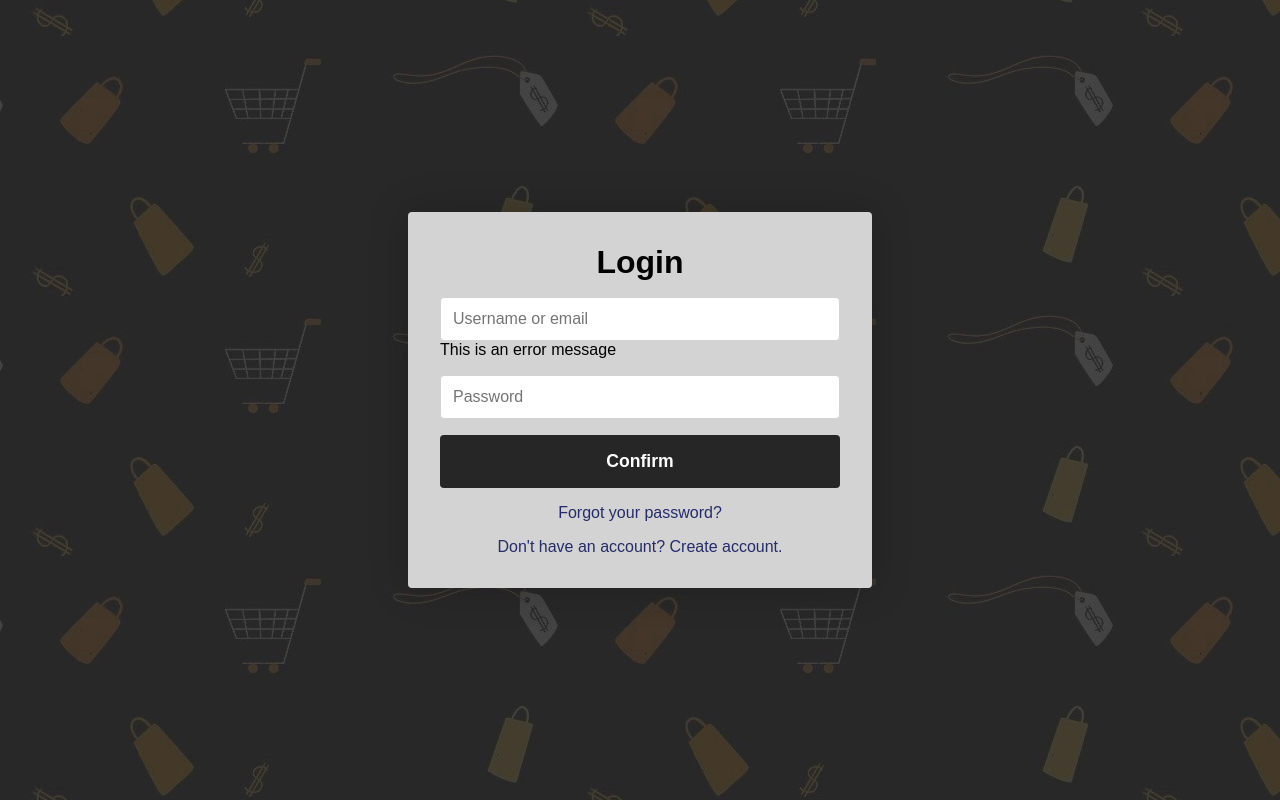
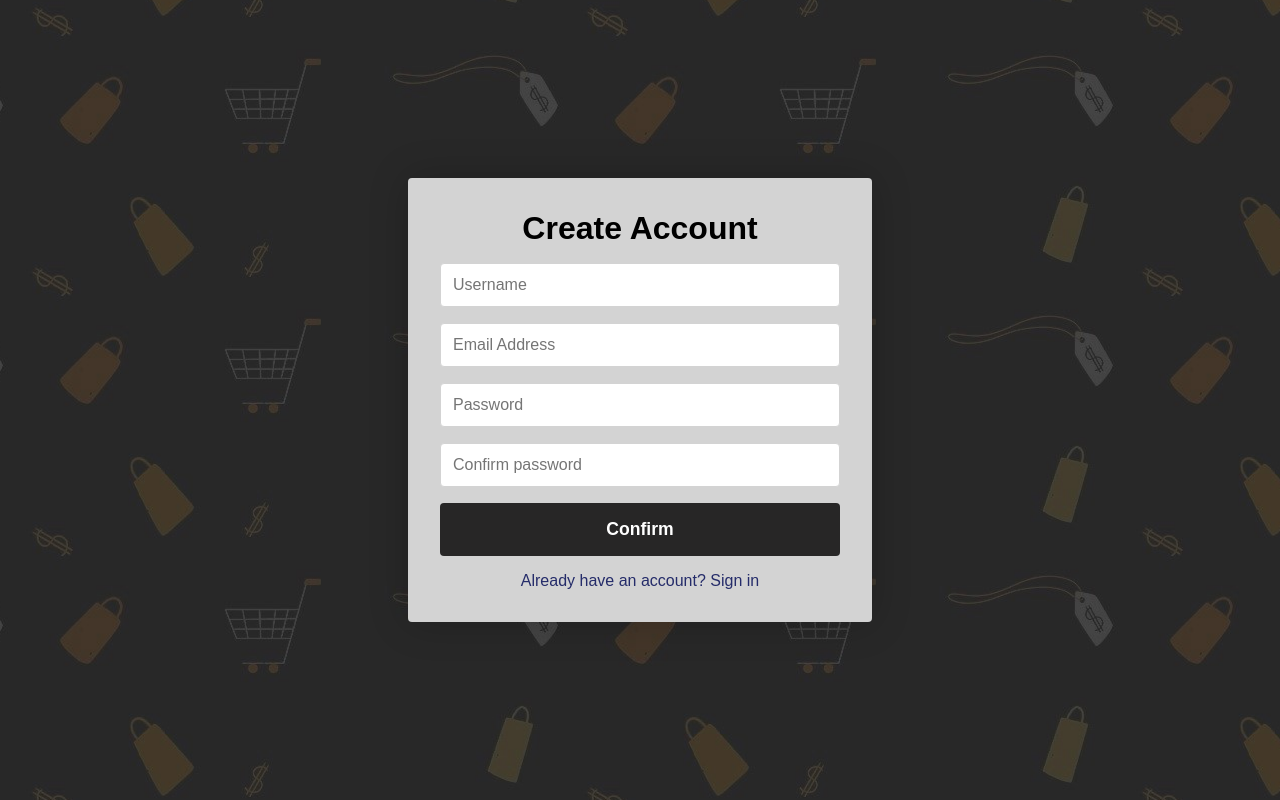
Before and after one commit to AGhanbariDev/Shopping-Website, a plain HTML site: page index.html in a window 1280 px wide. Both pictures are taken after a click on the link "Don't have an account? Create account.". Drawn offline with Linux system fonts and the light colour scheme.

Commit message:
Update
Improved on the login/register system.

```diff
--- a/index.html
+++ b/index.html
@@ -22,7 +22,7 @@
 
             <div class="form__input-group">
                 <input type="text" class="form__input" autofocus placeholder="Username or email">
-                <div class="form__input-error-message">This is an error message</div>
+                <div class="form__input-error-message form--hidden">This is an error message</div>
             </div>
 
             <div class="form__input-group">
@@ -41,7 +41,37 @@
 
         </form>
 
-        <form class="form" id="signup">
+        <form class="form form--hidden" id="createAccount">
+
+            <h1 class="form__title">Create Account</h1>
+
+            <div class="form__message form__message--error"></div>
+
+            <div class="form__input-group">
+                <input type="text" class="form__input" autofocus placeholder="Username">
+                <div class="form__input-error-message form--hidden">This is an error message</div>
+            </div>
+
+            <div class="form__input-group">
+                <input type="text" class="form__input" autofocus placeholder="Email Address">
+                <div class="form__input-error-message form--hidden">This is an error message</div>
+            </div>
+
+            <div class="form__input-group">
+                <input type="password" class="form__input" placeholder="Password">
+                <div class="form__input-error-message"></div>
+            </div>
+
+            <div class="form__input-group">
+                <input type="password" class="form__input" placeholder="Confirm password">
+                <div class="form__input-error-message"></div>
+            </div>
+
+            <button class="form__button" type="submit">Confirm</button>
+
+            <p class="form__text">
+                <a class="form__link" id="linkLogin">Already have an account? Sign in</a>
+            </p>
 
         </form>
     </div>
--- a/main.js
+++ b/main.js
@@ -0,0 +1,16 @@
+document.addEventListener("DOMContentLoaded", () => {
+    const loginForm = document.querySelector("#login");
+    const createAccountForm = document.querySelector("#createAccount");
+
+    document.querySelector("#linkCreateAccount").addEventListener("click", e => {
+        e.preventDefault();
+        loginForm.classList.add("form--hidden");
+        createAccountForm.classList.remove("form--hidden");
+    });
+
+    document.querySelector("#linkLogin").addEventListener("click", e => {
+        e.preventDefault();
+        loginForm.classList.remove("form--hidden");
+        createAccountForm.classList.add("form--hidden");
+    });
+});
```
